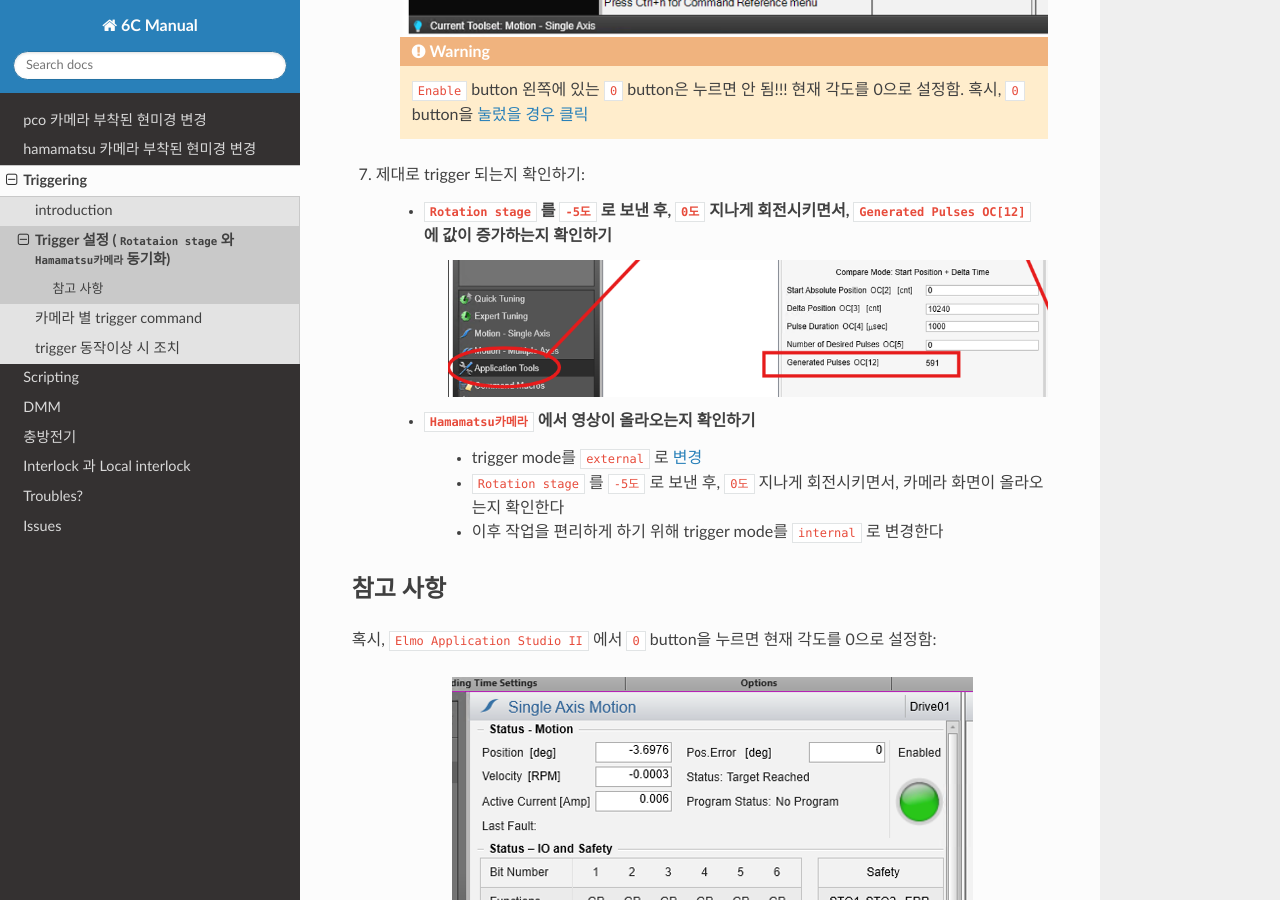
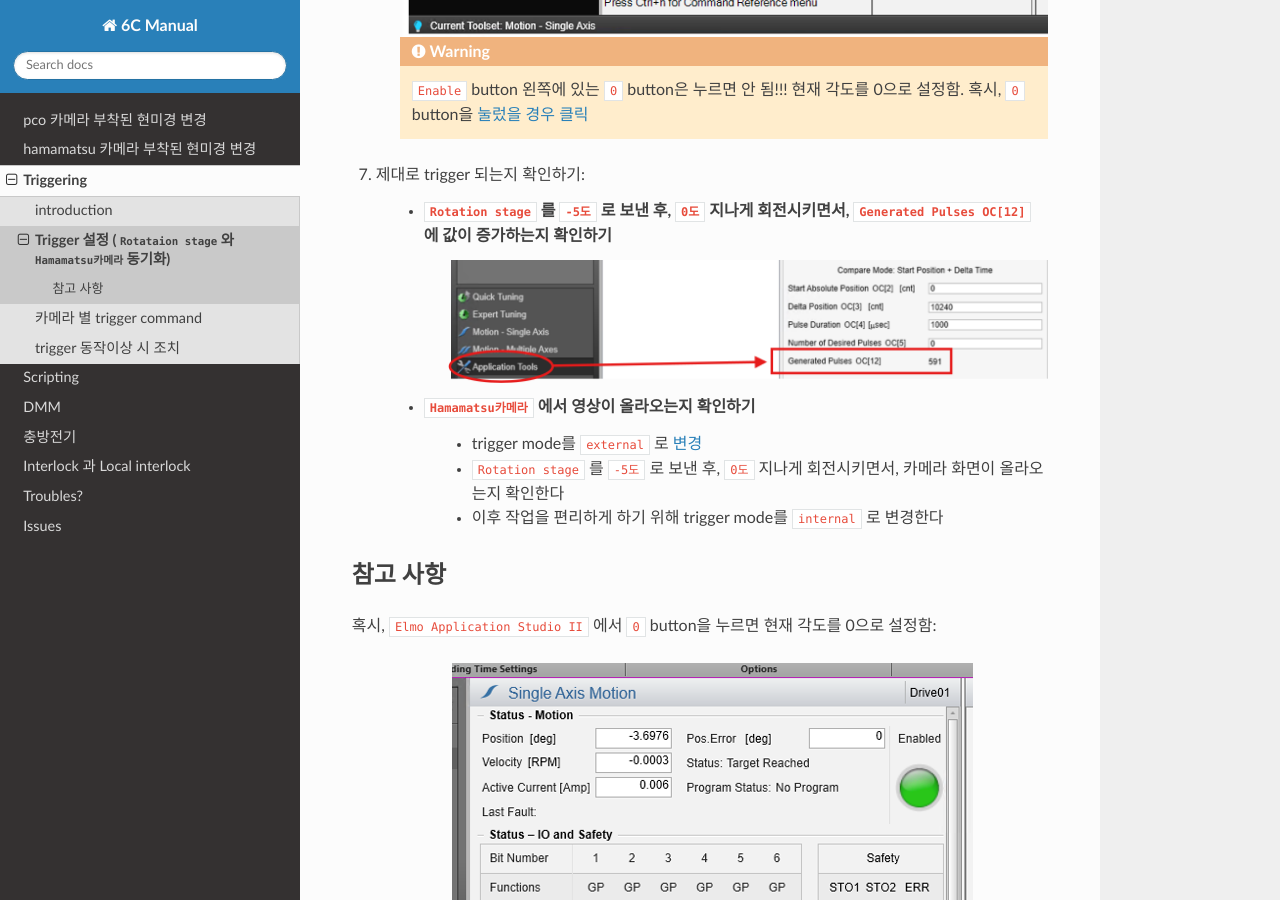
Before and after one commit to limjh0/6C_manual_kr, a Sphinx documentation site: the page built from docs/source/trigger/hamamatsu.rst, in a window 1280 px wide and 900 px high, scrolled down 2403 px. Built offline with Sphinx 7.4.7 and the Read the Docs theme 3.1.0, drawn with Linux system fonts in a browser that asks for light colours.

Commit message:
20241028

```diff
--- a/docs/source/trigger/hamamatsu.rst
+++ b/docs/source/trigger/hamamatsu.rst
@@ -33,7 +33,7 @@ Trigger 설정 ( ``Rotataion stage`` 와 ``Hamamatsu카메라`` 동기화)
 #. 제대로 trigger 되는지 확인하기:
 
     + ``Rotation stage`` 를 ``-5도`` 로 보낸 후, ``0도`` 지나게 회전시키면서, ``Generated Pulses OC[12]`` 에 값이 증가하는지 확인하기
-        .. image:: images/0200_elmo_generated_pulses.png
+        .. image:: images/0201_elmo_generated_pulses.png
             :align: center
 
     + ``Hamamatsu카메라`` 에서 영상이 올라오는지 확인하기
```
Also changed, not shown: docs/source/trigger/images/0200_elmo_generated_pulses.png (deleted), docs/source/trigger/images/0201_elmo_generated_pulses.png (added).
